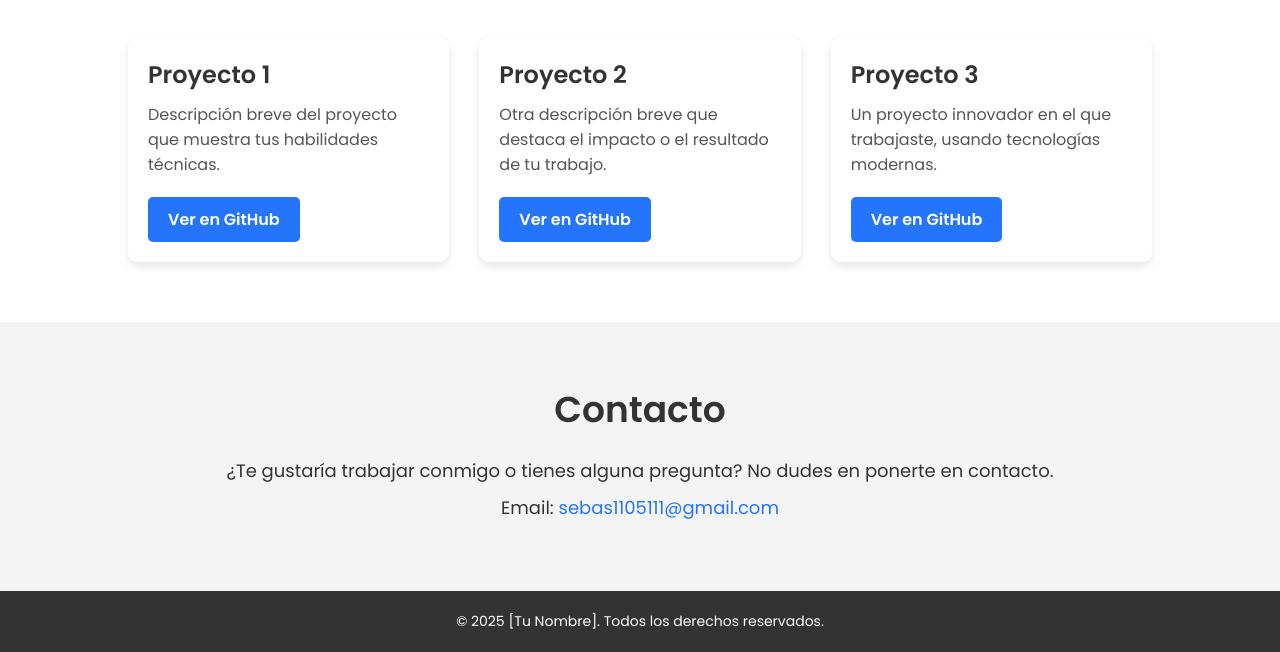
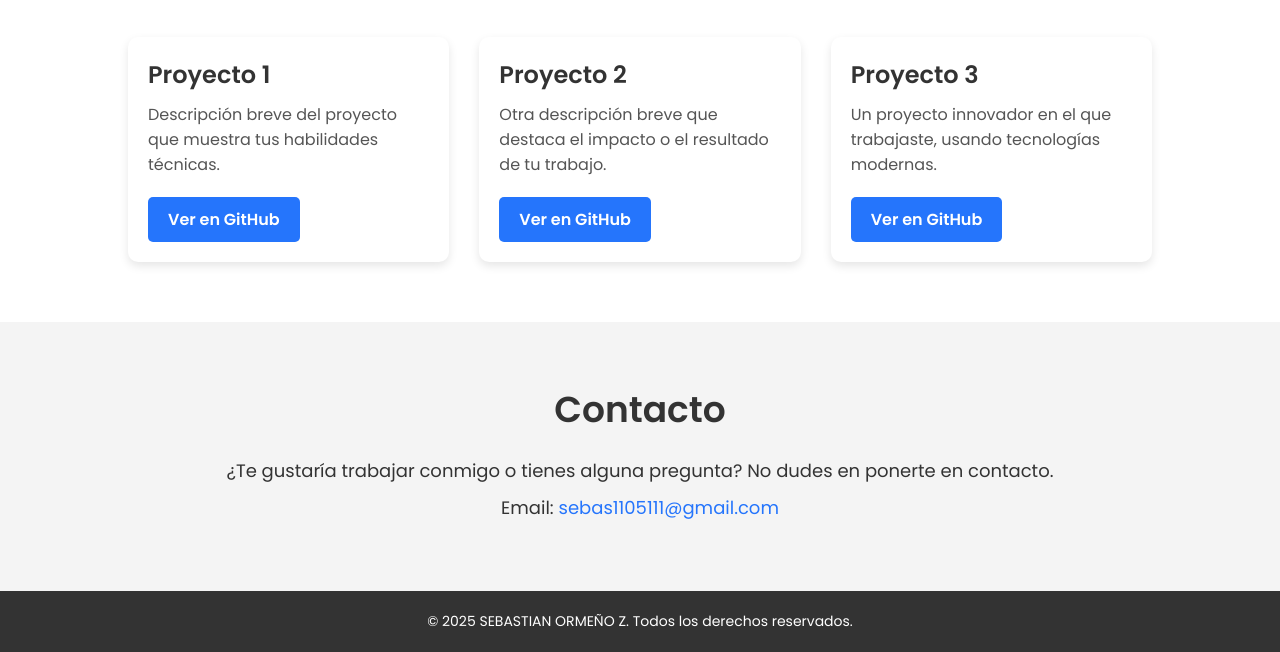
Before and after one commit to sebas-oz11/portafolio, a plain HTML site: page index.html in a window 1280 px wide. Shown: the part 360-1012 px from the top of the page. Drawn offline with Linux system fonts and the light colour scheme.

Commit message:
Update index.html

```diff
--- a/index.html
+++ b/index.html
@@ -56,7 +56,7 @@
   </section>
 
   <footer>
-    <p>&copy; 2025 [Tu Nombre]. Todos los derechos reservados.</p>
+    <p>&copy; 2025 SEBASTIAN ORMEÑO Z. Todos los derechos reservados.</p>
   </footer>
 </body>
 </html>
```
